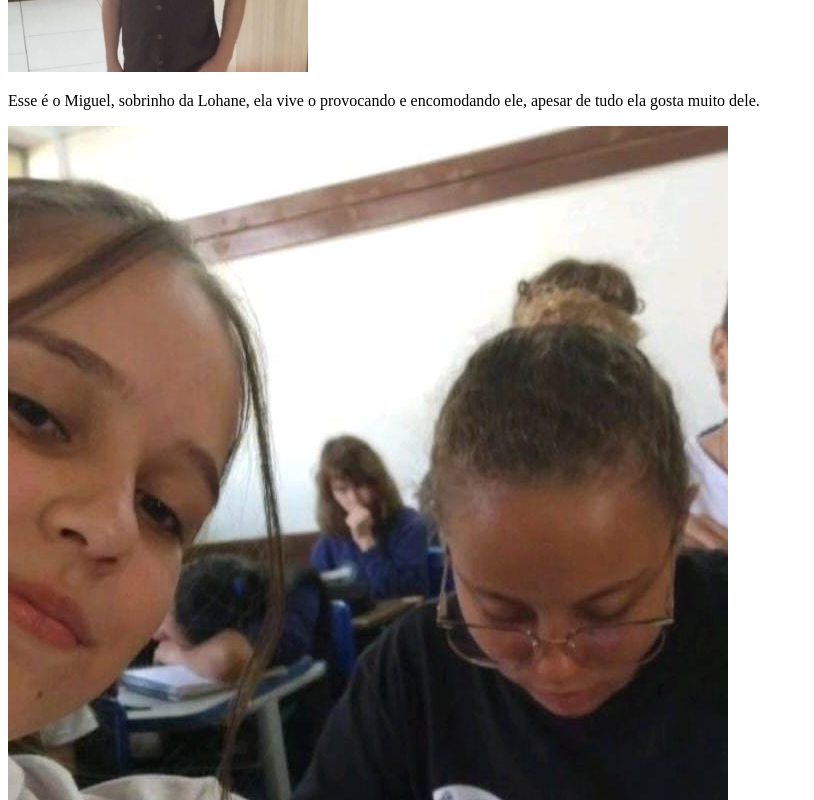
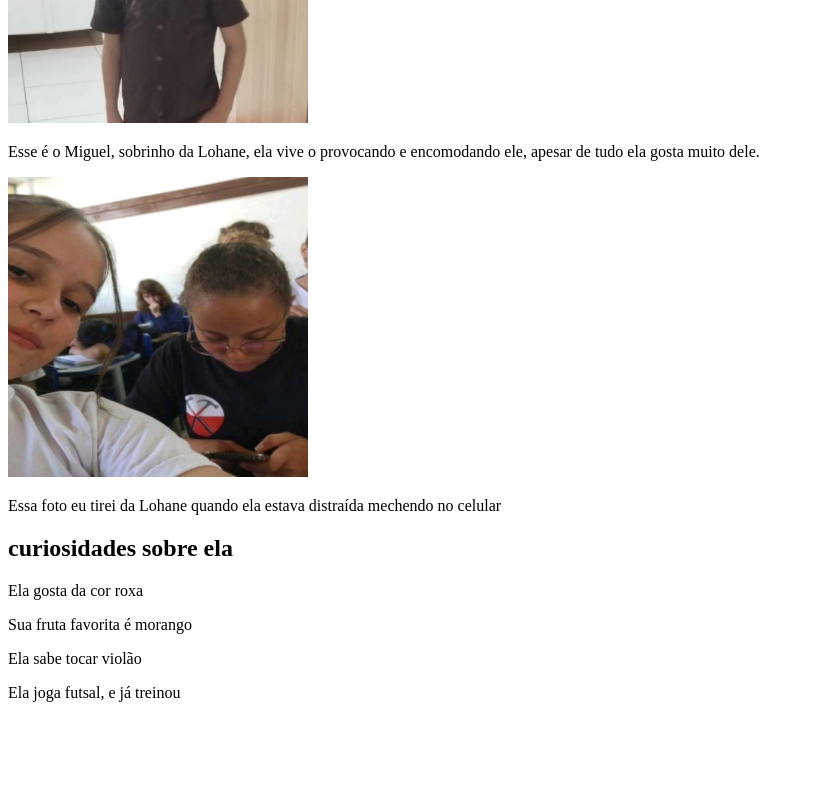
Before and after one commit to NataliaRoepke/NataliaRoepke.github.io, a plain HTML site: page NataliaRoepke.github.io-main/index.html in a window 1280 px wide. Shown: the part 1540-2340 px from the top of the page, without its empty margins (0-814 px from the left). After the commit the page ends 2258 px from the top, so only its background shows below. Drawn offline with Linux system fonts and the light colour scheme; files whose address does not match are found by name.

Commit message:
Add files via upload

```diff
--- a/NataliaRoepke.github.io-main/index.html
+++ b/NataliaRoepke.github.io-main/index.html
@@ -7,6 +7,7 @@
 	<title>FAN CLUB DA LOH</title>
 </head>
 <body>
+	<header>
 	<h1>Fanclub Da Lohane</h1>
 <nav>
 	<ul>
@@ -19,8 +20,8 @@
 
 	<div class="text-align center"> <img src="WhatsApp Image 2023-10-17 at 08.40.01.jpeg" width="500" height="500"></div>
 
-</section id="quem ela é?">
-
+<section id="quem ela é?">
+ <h2>quem ela é?</h2>
 <P>Essa é a Lohane</P>
 <p>Lohane tem 15 anos, atualmente, estuda no primeiro ano do ensino médio</p>
 <p>ela é uma pessoa muito gentil e inteligente, suas médias no colégio são todas acima de 80, e no</p>
@@ -34,11 +35,12 @@
 	<p>Essa sou eu com a Lohane, nós nos conhecemos já tem 5 anos e 8 meses, Lohane tem vários amigos em comum comigo, como a Maria, Aline, Camila e Filipe.</p>
 	<img src="Miguelburro.jpeg" width="300" height="300">
 	<p>Esse é o Miguel, sobrinho da Lohane, ela vive o provocando e encomodando ele, apesar de tudo ela gosta muito dele.</p>
-<img src="eutirandofotodaloh.jpeg">
+<img src="eutirandofotodaloh.jpeg" width="300" height="300">
 
 <p>Essa foto eu tirei da Lohane quando ela estava distraída mechendo no celular</p>
+</section>
 
-</section id="curiosidades">
+<section id="curiosidades">
 <h2>curiosidades sobre ela</h2>
 
 <p>Ela gosta da cor roxa</p>
@@ -48,3 +50,4 @@
 <p></p>
 </body>
 </html>
+</section>
```
